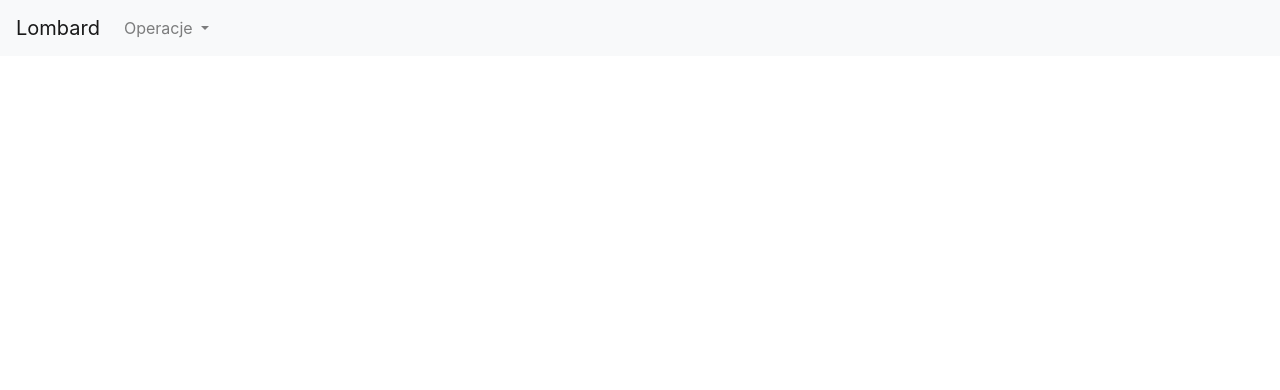
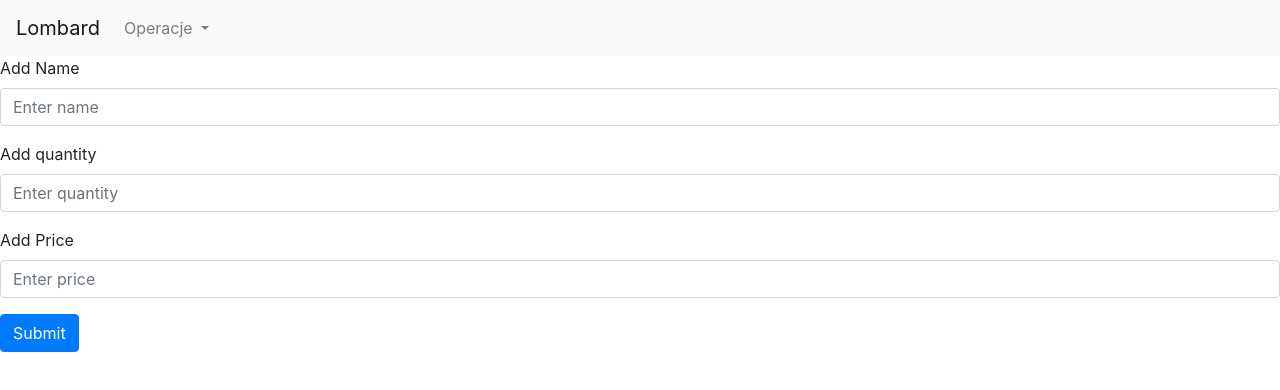
Before and after one commit to huaqiangbeijiedao/Lombard-SPA, an Angular app: page / in a window 1280 px wide. Shown: the top 390 px of the page. Built offline with nearby package versions, Linux system fonts and the light colour scheme.

Commit message:
form Added

```diff
--- a/src/app/addProductForm/addProductForm.component.html
+++ b/src/app/addProductForm/addProductForm.component.html
@@ -1,3 +1,18 @@
-<p>
-  addProductForm works!
-</p>
+<form>
+  <div class="form-group">
+    <label >Add Name</label>
+    <input  class="form-control" id="name"  placeholder="Enter name">
+  </div>
+
+  <div class="form-group">
+    <label >Add quantity</label>
+    <input  class="form-control" id="quantity" placeholder="Enter quantity">
+  </div>
+
+  <div class="form-group">
+    <label >Add Price</label>
+    <input  class="form-control" id="price" placeholder="Enter price">
+  </div>
+
+  <button type="submit" class="btn btn-primary">Submit</button>
+</form>
--- a/src/app/app.component.html
+++ b/src/app/app.component.html
@@ -1,2 +1,3 @@
 <app-nav></app-nav>
 <router-outlet></router-outlet>
+<app-addProductForm></app-addProductForm>
```
